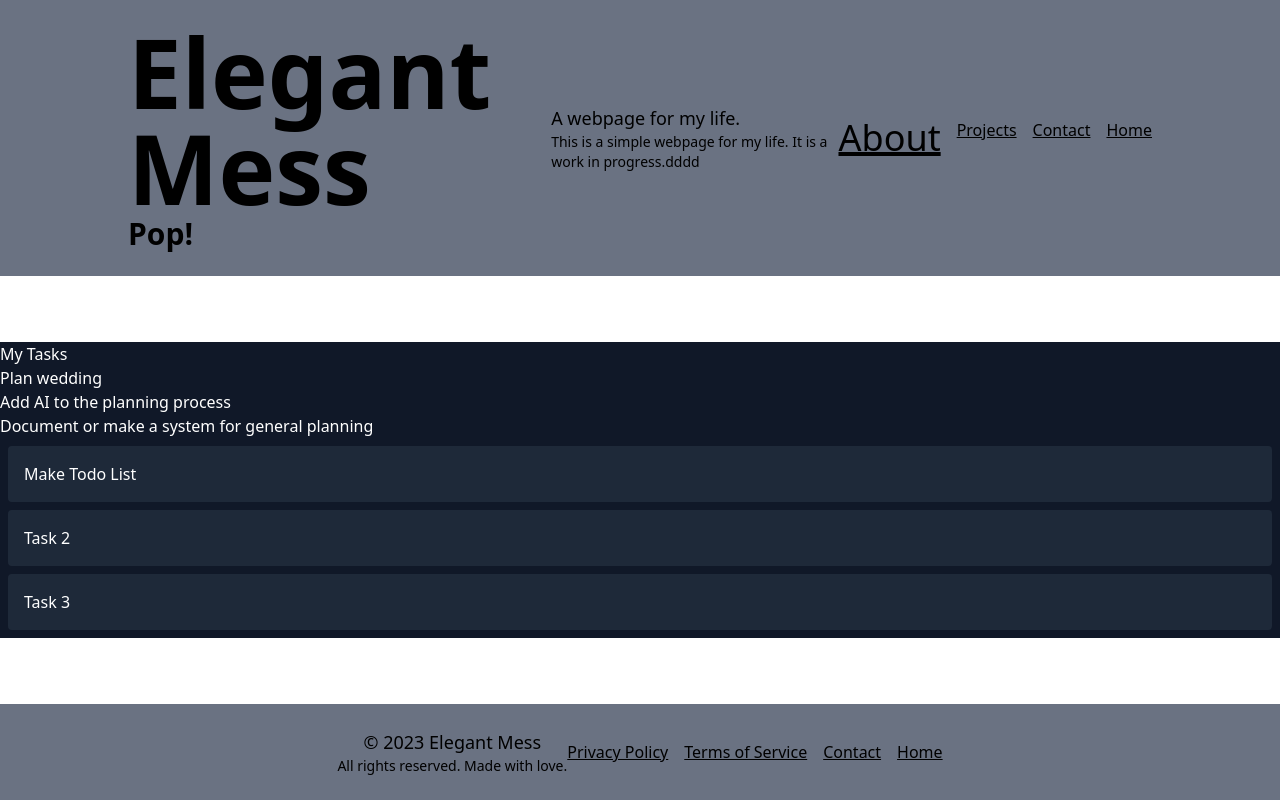
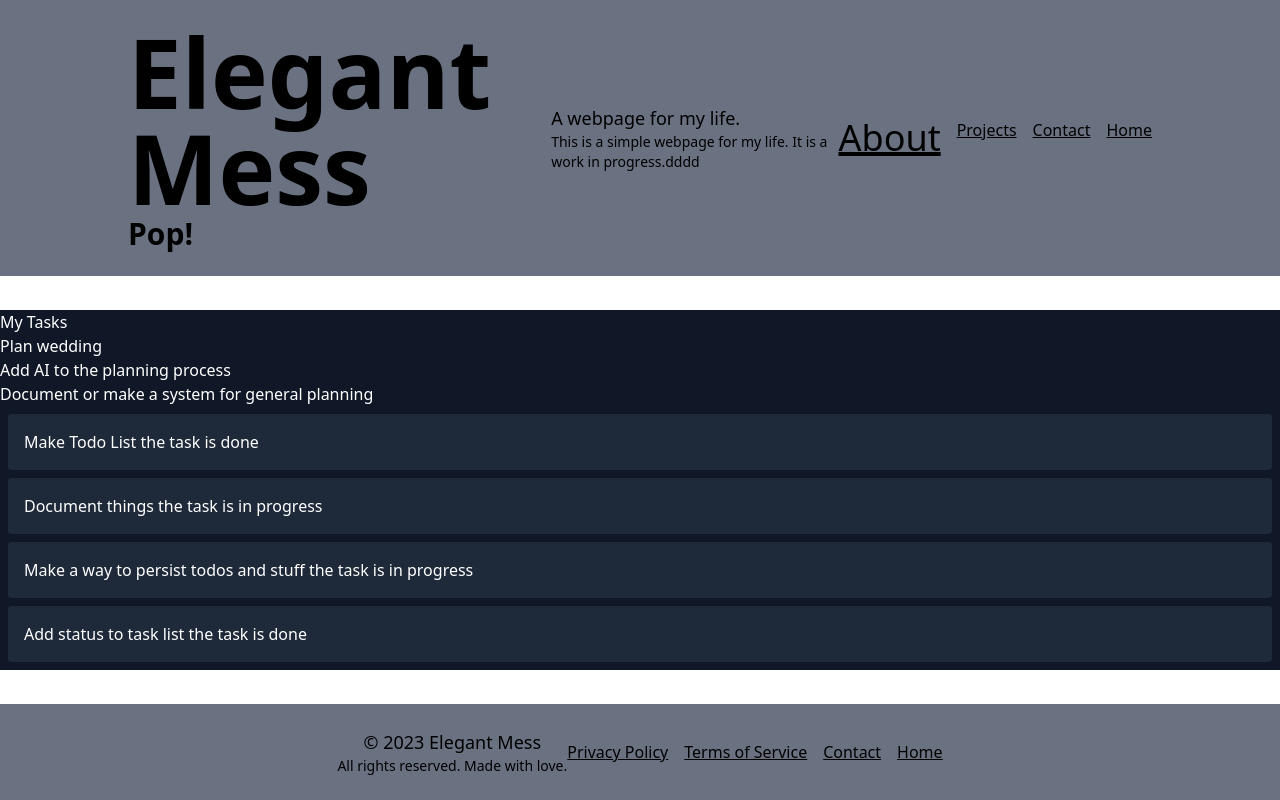
Before and after one commit to alexguerra-dev/elegant-mess, a Next.js app: page /projects/task-list in a window 1280 px wide. Built offline with nearby package versions, Linux system fonts and the light colour scheme.

Commit message:
Implement code changes to enhance functionality and improve performance

```diff
--- a/package.json
+++ b/package.json
@@ -20,9 +20,12 @@
         "@dnd-kit/core": "^6.3.1",
         "@dnd-kit/sortable": "^10.0.0",
         "@dnd-kit/utilities": "^3.2.2",
+        "firebase": "^11.6.0",
         "next": "15.2.5",
         "react": "^19.0.0",
-        "react-dom": "^19.0.0"
+        "react-dom": "^19.0.0",
+        "react-firebase-hooks": "^5.1.1",
+        "react-firebaseui": "^6.0.0"
     },
     "devDependencies": {
         "@tailwindcss/postcss": "^4",
--- a/src/app/projects/task-list/page.tsx
+++ b/src/app/projects/task-list/page.tsx
@@ -4,9 +4,14 @@ import { closestCorners, DndContext } from '@dnd-kit/core'
 
 export default function TaskList() {
     const [tasks, setTasks] = useState([
-        { id: 1, name: 'Make Todo List' },
-        { id: 2, name: 'Task 2' },
-        { id: 3, name: 'Task 3' },
+        { id: 1, item: 'Make Todo List', status: 'done' },
+        { id: 2, item: 'Document things', status: 'in progress' },
+        {
+            id: 3,
+            item: 'Make a way to persist todos and stuff',
+            status: 'in progress',
+        },
+        { id: 4, item: 'Add status to task list', status: 'done' },
     ])
 
     return (
@@ -21,7 +26,7 @@ export default function TaskList() {
             {tasks.map((task) => {
                 return (
                     <div key={task.id} className="bg-gray-800 p-4 m-2 rounded">
-                        {task.name}
+                        {task.item} the task is {task.status}
                     </div>
                 )
             })}
```
Also changed, not shown: 3 other files (tests, documents, lock files or other folders).
